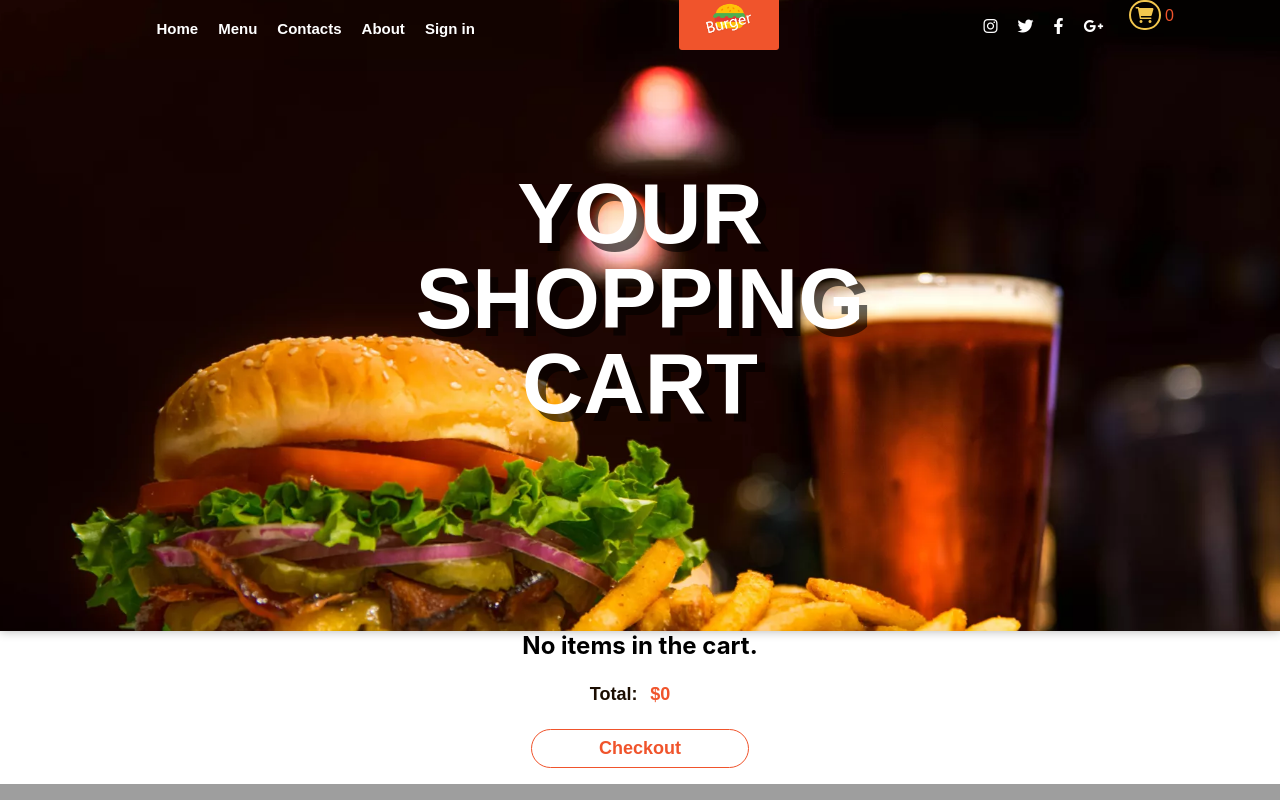
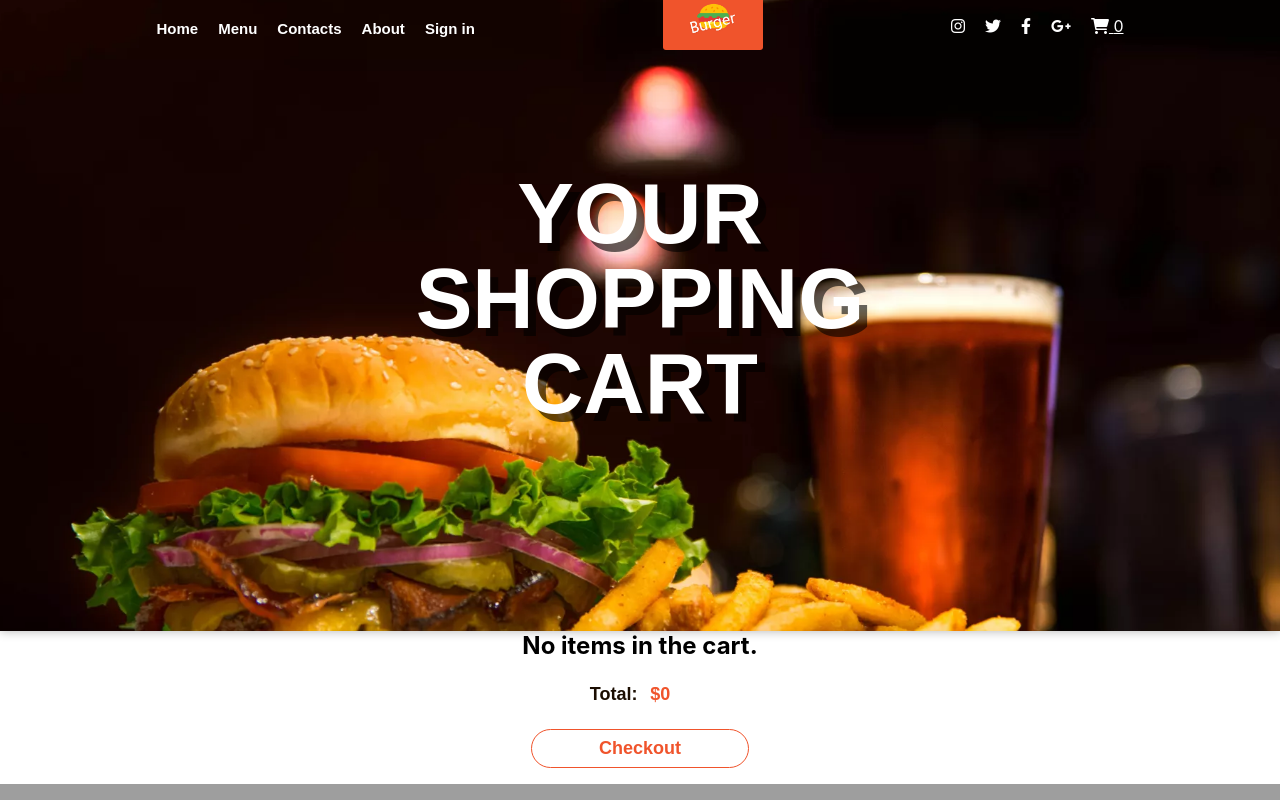
Before and after one commit to zaiyrbekov/diploma, a React (Create React App) app: page /cart in a window 1280 px wide. Shown: the top 800 px of the page. Built offline with nearby package versions, Linux system fonts and the light colour scheme; grey boxes are pictures that could not be loaded.

Commit message:
Delete styles CartLink in index.css

```diff
--- a/src/index.css
+++ b/src/index.css
@@ -131,31 +131,7 @@ button {
   background-color: #f0542c !important;
 }
 
-.CartLink {
-  text-decoration: none;
-  padding: 5px 5px;
-  color: #f2c64d;
-  border: 2px solid #f2c64d;
-  border-radius: 15px;
-  z-index: 9;
 
-}
-
-.CartLinkSpan {
-  position: absolute;
-  background-color: transparent;
-  cursor: pointer;
-  padding: 0px 5px;
-  font-size: 1rem;
-  text-align: center;
-  color: #f0542c;
-  font-family: Montserrat, sans-serif;
-  /*
-  border: 3px solid #f0542c; */
-  border-radius: 50%;
-  z-index: 2;
-  margin: -1rem 1rem 0 0;
-}
 
 .Carttitle {
   z-index: 1;
@@ -179,7 +155,9 @@ button {
 
   padding: 0 0 0 .8rem;
 }
-
+.Cart-tool{
+  font-size: 18px;
+}
 .btnn {
   border: none;
   background: none;
@@ -187,6 +165,8 @@ button {
 }
 
 .CART {
+  max-width: 800px;
+  margin: 0 auto;
   padding: 1rem;
   display: flex;
   justify-content: space-evenly;
```
